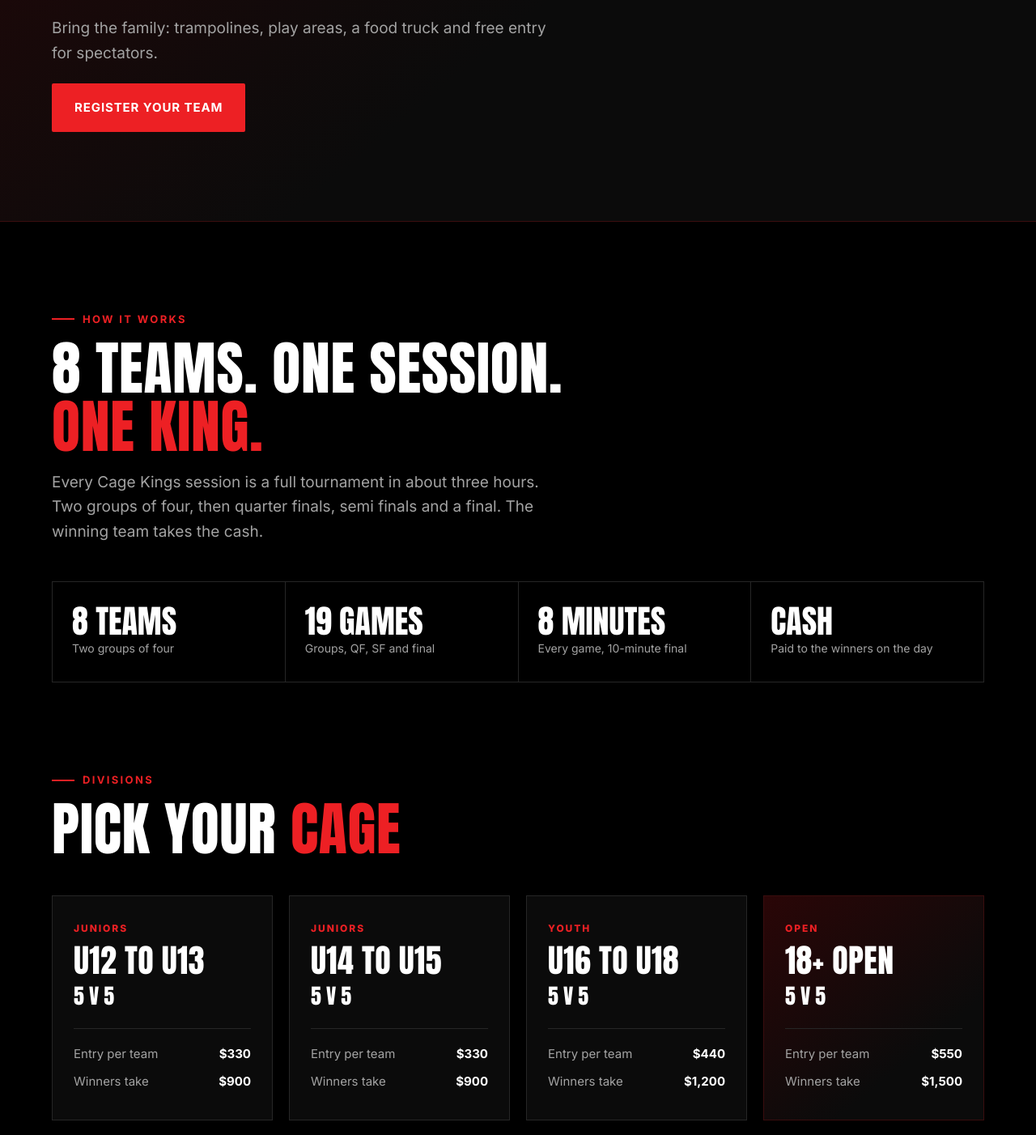
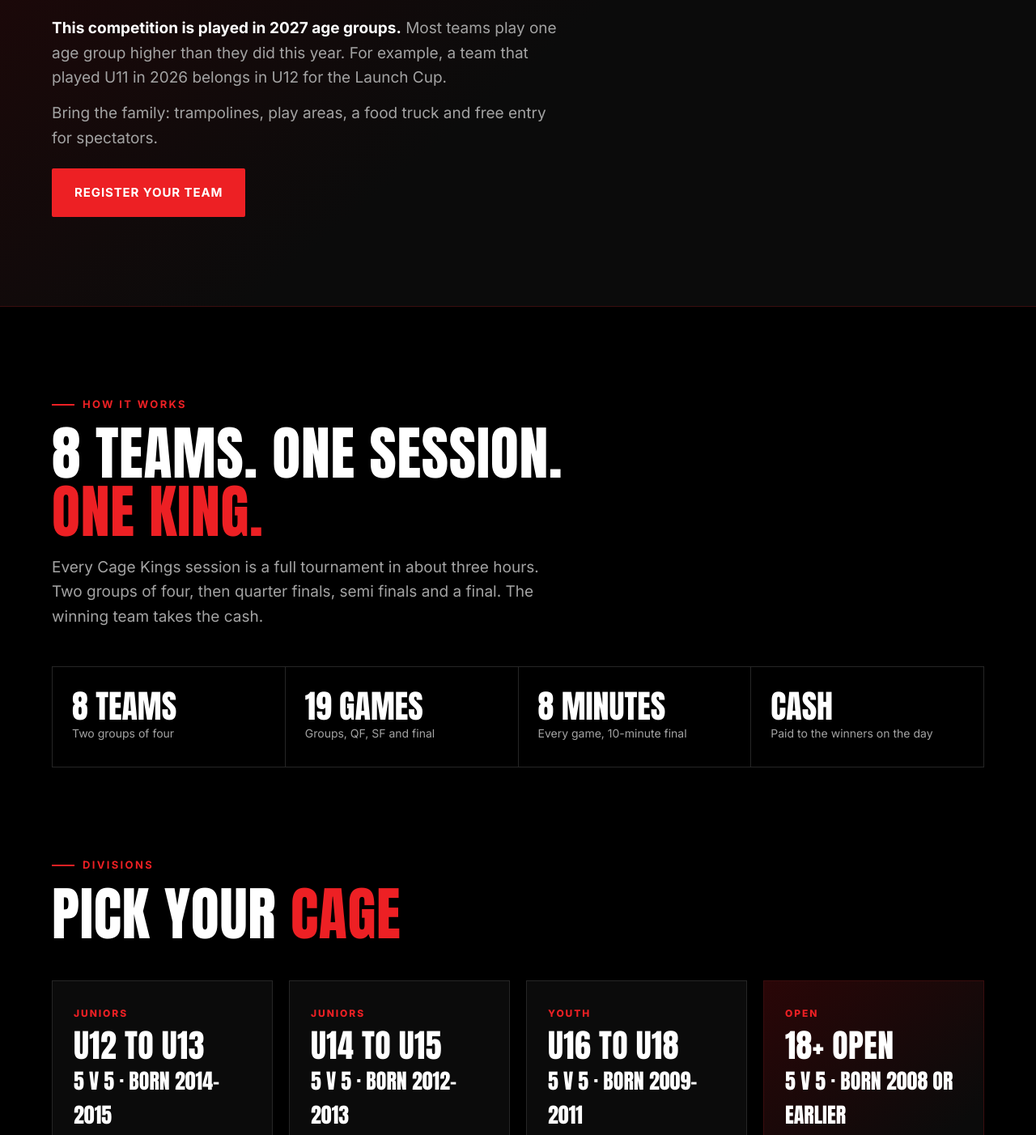
Before and after one commit to peteratef-afk/pflab-website, a plain HTML site: page cagekings/index.html in a window 1280 px wide. Shown: the part 1400-2802 px from the top of the page at 81% size. Drawn offline with Linux system fonts and the light colour scheme.

Commit message:
Cage Kings: 2027 age groups and birth years
Co-Authored-By: Claude Opus 5.5 <noreply@anthropic.com>
Claude-Session: https://claude.ai/code/session_013ANwKUptCiKP6hWof3Eb7Q

```diff
--- a/cagekings/index.html
+++ b/cagekings/index.html
@@ -472,7 +472,8 @@ fbq('track', 'PageView');
       <div><small>3pm to 6pm</small><b>U16 to 18<br>18+ Open</b></div>
       <div data-ck="lcClose"><small>Registrations close</small><b>Sun 29 Nov, 8pm<br>Payment due by then</b></div>
     </div>
-    <p class="lead reveal" style="margin-top:26px">Bring the family: trampolines, play areas, a food truck and free entry for spectators.</p>
+    <p class="lead reveal" style="margin-top:26px"><b style="color:#fff">This competition is played in 2027 age groups.</b> Most teams play one age group higher than they did this year. For example, a team that played U11 in 2026 belongs in U12 for the Launch Cup.</p>
+    <p class="lead reveal" style="margin-top:14px">Bring the family: trampolines, play areas, a food truck and free entry for spectators.</p>
     <div class="cta-row reveal" style="margin-top:22px"><a href="#register" class="btn" data-ck-tab="interest">Register your team</a></div>
   </div>
 </section>
@@ -500,10 +501,10 @@ fbq('track', 'PageView');
       <h2>Pick your <span class="red">cage</span></h2>
     </div>
     <div class="ck-divs">
-      <div class="ck-div reveal"><span class="k">Juniors</span><h3>U12 to U13</h3><span class="fmt">5 v 5</span><ul><li>Entry per team<b>$330</b></li><li>Winners take<b>$900</b></li></ul></div>
-      <div class="ck-div reveal"><span class="k">Juniors</span><h3>U14 to U15</h3><span class="fmt">5 v 5</span><ul><li>Entry per team<b>$330</b></li><li>Winners take<b>$900</b></li></ul></div>
-      <div class="ck-div reveal"><span class="k">Youth</span><h3>U16 to U18</h3><span class="fmt">5 v 5</span><ul><li>Entry per team<b>$440</b></li><li>Winners take<b>$1,200</b></li></ul></div>
-      <div class="ck-div feat reveal"><span class="k">Open</span><h3>18+ Open</h3><span class="fmt">5 v 5</span><ul><li>Entry per team<b>$550</b></li><li>Winners take<b>$1,500</b></li></ul></div>
+      <div class="ck-div reveal"><span class="k">Juniors</span><h3>U12 to U13</h3><span class="fmt">5 v 5 · born 2014-2015</span><ul><li>Entry per team<b>$330</b></li><li>Winners take<b>$900</b></li></ul></div>
+      <div class="ck-div reveal"><span class="k">Juniors</span><h3>U14 to U15</h3><span class="fmt">5 v 5 · born 2012-2013</span><ul><li>Entry per team<b>$330</b></li><li>Winners take<b>$900</b></li></ul></div>
+      <div class="ck-div reveal"><span class="k">Youth</span><h3>U16 to U18</h3><span class="fmt">5 v 5 · born 2009-2011</span><ul><li>Entry per team<b>$440</b></li><li>Winners take<b>$1,200</b></li></ul></div>
+      <div class="ck-div feat reveal"><span class="k">Open</span><h3>18+ Open</h3><span class="fmt">5 v 5 · born 2008 or earlier</span><ul><li>Entry per team<b>$550</b></li><li>Winners take<b>$1,500</b></li></ul></div>
     </div>
   </div>
 </section>
@@ -655,6 +656,7 @@ fbq('track', 'PageView');
   <div class="wrap ck-faq">
     <div class="reveal"><div class="eyebrow">FAQ</div><h2>Questions</h2></div>
     <details><summary>Who runs Cage Kings?</summary><p>Cage Kings is run by Prodigy Futbol Lab, a high-performance football academy in Oakleigh, Melbourne.</p></details>
+    <details><summary>Which age group is my team?</summary><p>Cage Kings is played in 2027 age groups, so most teams play one age group higher than in 2026. U12-13: born 2014-2015. U14-15: born 2012-2013. U16-18: born 2009-2011. 18+ Open: born 2008 or earlier. Teams can play up one division, never down.</p></details>
     <details><summary>How big is a squad?</summary><p>Every division plays 5v5 with rolling substitutions. Teams need at least 5 players, with no maximum squad size.</p></details>
     <details data-ck="faqPay"><summary>How do I pay for the Launch Cup?</summary><p>Register your team on this page. The bank transfer details appear as soon as you submit, and we'll email you a confirmation shortly after. Payment is due by Sunday 29 November at 8pm. Entry is refunded in full only if a division is called off.</p></details>
     <details><summary>How are prizes paid?</summary><p>Prize money is paid to the winning team on the day.</p></details>
```
